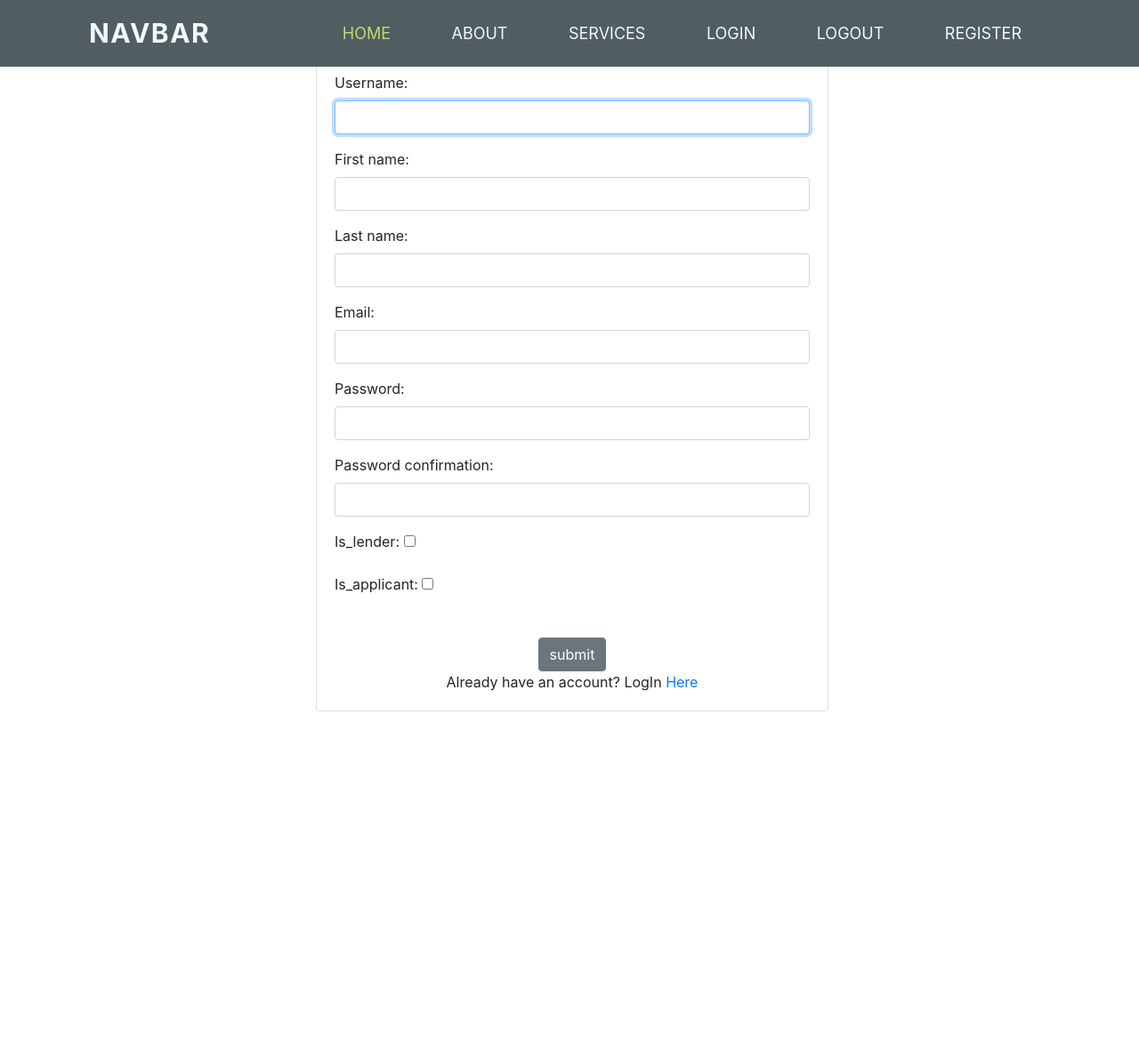
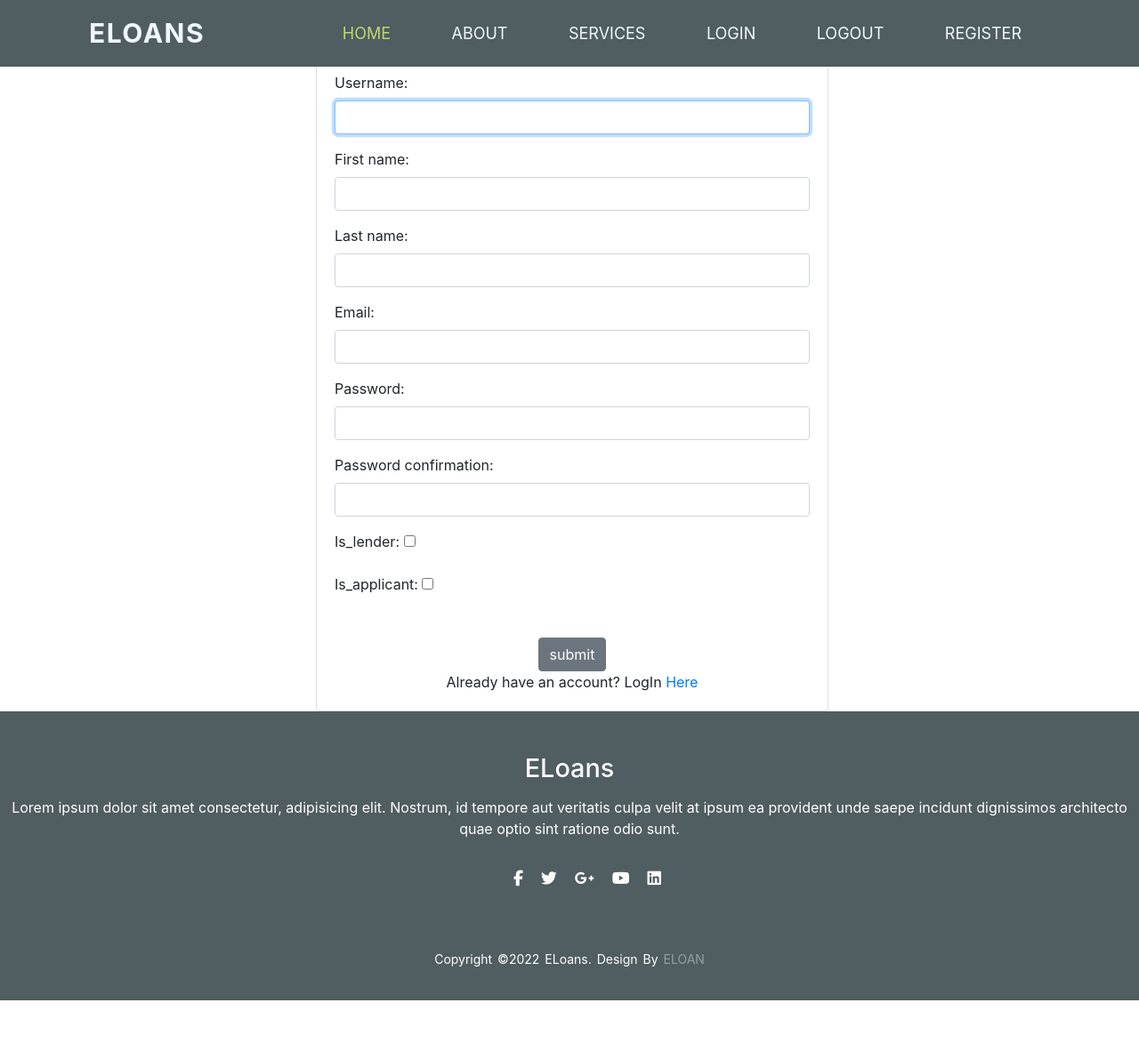
Before and after one commit to BrianMwevi/eLoan, a Django app: page /accounts/register-user in a window 1280 px wide. Shown: the whole page at 89% size. Before the commit the page ends 800 px from the top, so only its background shows below. Run offline with Django 4.2, Linux system fonts and the light colour scheme; some libraries are stand-ins or nearby versions.

Commit message:
footer addd to landing page

```diff
--- a/accounts/static/css/register.css
+++ b/accounts/static/css/register.css
@@ -0,0 +1,5 @@
+
+.regform{
+    margin-top:20%;
+    margin-bottom:20%;
+}
--- a/accounts/templates/authenticate/register.html
+++ b/accounts/templates/authenticate/register.html
@@ -7,8 +7,8 @@
 {% block content%}
 
 
-<div class="mylogin">
-<div class="row loginform">
+<div class="register">
+<div class="row regform">
   <div class="col-md-3"></div>
 
   <div class="card mycard" style="width: 36rem;">
--- a/loan/static/css/login.css
+++ b/loan/static/css/login.css
@@ -0,0 +1,4 @@
+.forml{
+    margin-top:20%;
+    margin-bottom:20%;
+}
--- a/loan/templates/main/base.html
+++ b/loan/templates/main/base.html
@@ -40,6 +40,8 @@
 
 {%block content%}
 {%endblock%}
+    {% include 'main/footer.html'%}
+
 </div>
 <br><br>
 
--- a/loan/templates/main/footer.html
+++ b/loan/templates/main/footer.html
@@ -14,7 +14,7 @@
 <body>
     <footer>
       <div class="footer-content">
-        <h3>Lucy Dev</h3>
+        <h3>eLoans</h3>
         <p>
           Lorem ipsum dolor sit amet consectetur, adipisicing elit. Nostrum, id
           tempore aut veritatis culpa velit at ipsum ea provident unde saepe
@@ -39,9 +39,9 @@
         </ul>
       </div>
       <div class="footer-bottom">
-        <p>copyright &copy;2022 lucyDev. design by <span>lucy</span></p>
+        <p>copyright &copy;2022 eLoans. design by <span>eloan</span></p>
       </div>
-    </footer> -->
+    </footer>
 
 </body>
 </html>
--- a/loan/templates/main/navbar.html
+++ b/loan/templates/main/navbar.html
@@ -15,10 +15,10 @@
 <body>
     <nav>
       <div class="logo">
-        <p>navbar</p>
+        <p>eLoans</p>
       </div>
       <ul>
-        <li><a href="" class="active">home</a></li>
+        <li><a href="{%url 'home'%}" class="active">home</a></li>
         <li><a href="">about</a></li>
         <li><a href="">services</a></li>
         <li><a href="{% url 'login'%}">login</a></li>
```
